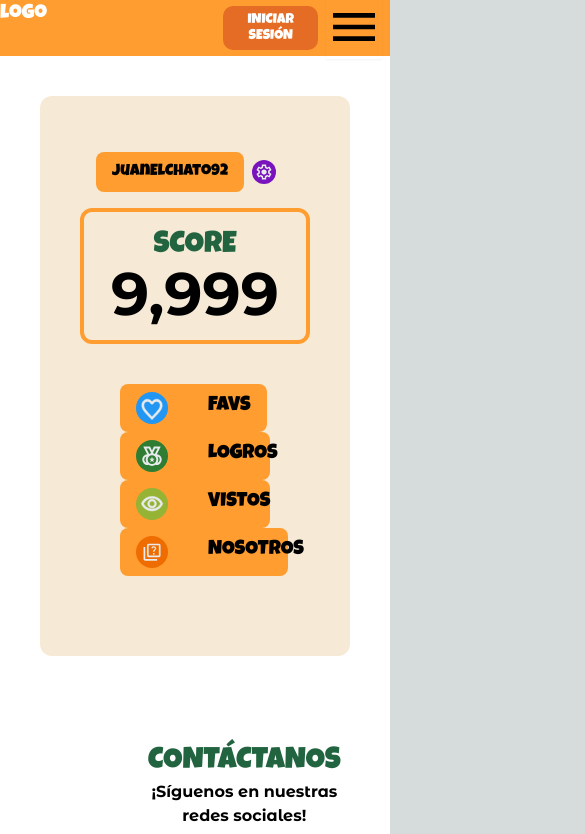
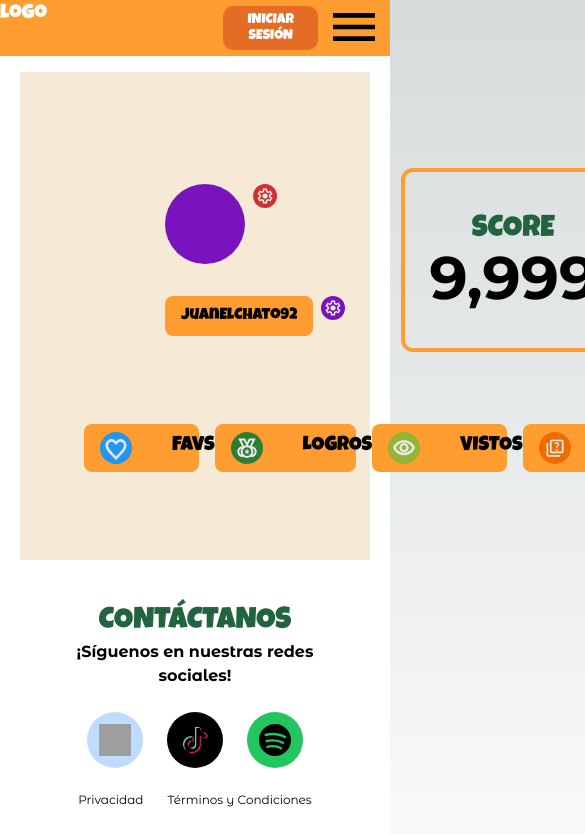
Before and after one commit to Randomlandia/frontend, a Next.js app: page /user in a window 390 px wide. Shown: the top 834 px of the page, 585 px wide, since content can reach past the window. Built offline with nearby package versions, Linux system fonts and the light colour scheme; grey boxes are pictures that could not be loaded; a web font is replaced by a local one.

Commit message:
contacto footer sm responsive fix

```diff
--- a/components/Avatar.jsx
+++ b/components/Avatar.jsx
@@ -1,12 +1,26 @@
 export default function Avatar() {
   return (
-    <div className="inline-flex gap-2 p-4">
-      <div className="bg-lorange rounded-lg py-2 px-4 inline-flex gap-10 align-middle text-center">
-        <p className="font-lucky text-black">JuanElChato92</p>
+    <>
+      <div className="flex flex-col justify-center">
+        {/* RANDY ICON FOR USER DEFAULT ONLY + SETTING ICON */}
+        <div className=" inline-flex gap-2 p-4">
+          <div className="rounded-full bg-lifeL size-20"></div>
+          <img src="/icon_redsetting.svg" alt="setting" className="h-6 w-6 " />
+        </div>
+
+        {/* CARD USER NAME + SETTING ICON */}
+        <div className=" inline-flex gap-2 p-4">
+          <div className="bg-lorange rounded-lg py-2 px-4 inline-flex gap-10 align-middle text-center">
+            <p className="font-lucky text-black">JuanElChato92</p>
+          </div>
+
+          <img
+            src="/icon_purplesetting.svg"
+            alt="setting"
+            className="h-6 w-6 "
+          />
+        </div>
       </div>
-      <div className="content-center">
-        <img src="/icon_purplesetting.svg" alt="setting" className="h-6 w-6 " />
-      </div>
-    </div>
+    </>
   );
 }
--- a/components/ContactoFooter.jsx
+++ b/components/ContactoFooter.jsx
@@ -2,13 +2,9 @@ import Link from "next/link";
 
 export default function ContactoFooter() {
   return (
-    <div className="flex p-8 rounded-2xl gap-20 justify-center ">
-      <div className="flex items-center">
-        <img src="/RANDY_08.svg" alt="Randy" className="h-40 w-40 " />
-      </div>
-      <div className="flex-col justify-center">
+    <div className="grid justify-items-center h-4/5 w-[350px] md:w-4/5 lg:w-1/2  mx-auto p-4">
       {/* TITLE + SUBTITLE */}
-        <div className="flex-col">
+      <div className="grid-flow-col justify-center p-3">
         <h2 className="font-lucky text-dgreen text-3xl text-center">
           CONTÁCTANOS
         </h2>
@@ -17,8 +13,8 @@ export default function ContactoFooter() {
         </p>
       </div>
 
-        {/* ICONOS SOCIALMEDIA */}
-        <div className="flex gap-5 justify-center p-4">
+      {/* ICONOS SOCIAL MEDIA */}
+      <div className="flex grid-flow-col gap-6 justify-center p-3">
         <button className="bg-blue-200 p-3 rounded-full">
           <a href="https://www.facebook.com/">
             <img src="/facebookblue.svg" alt="G" className="h-8 w-8" />
@@ -37,20 +33,24 @@ export default function ContactoFooter() {
       </div>
 
       {/* LINKS A AVISOS  */}
-        <div className="flex justify-center gap-10 p-2">
+      <div className="flex grid-flow-col gap-6 justify-center p-3">
         <a
           href=""
-            className="font-mont text-black text-xs hover:font-semibold hover:text-dorange hover:underline"
+          className="font-mont text-black text-center text-xs hover:font-semibold hover:text-dorange hover:underline"
         >
           Privacidad
         </a>
         <a
           href=""
-            className="font-mont text-black text-xs hover:font-semibold hover:text-dorange hover:underline"
+          className="font-mont text-black text-center text-xs hover:font-semibold hover:text-dorange hover:underline"
         >
           Términos y Condiciones
         </a>
       </div>
+
+      {/* RANDY! */}
+      <div className="p-4">
+        <img src="/RANDY_08.svg" alt="Randy" className="h-32" />
       </div>
     </div>
   );
--- a/pages/user/index.jsx
+++ b/pages/user/index.jsx
@@ -4,46 +4,51 @@ import ContactoFooter from "@/components/ContactoFooter";
 
 export default function User() {
   return (
-    <main className="w-full min-h-screen bg-white overflow-hidden">
+    <main className="w-full min-h-screen bg-white">
       {/* NAVBAR COMPONENT */}
       <Navbar />
       {/* BODY */}
-      <div className="m-10 bg-oldwhite rounded-xl p-10">
-        <div className="justify-center">
+      <div className="p-4">
+        <div className="grid justify-items-center bg-oldwhite h-4/5 w-[350px] md:w-4/5 lg:w-1/2 py-14 md:py-24 px-8 mx-auto ">
+          <div className="inline-flex gap-10 justify-center p-10">
             {/* AVATAR COMPONENT Y NOMBRE USER*/}
             <div className="">
               <Avatar />
             </div>
 
             {/* SCORE */}
-          <div className="border-4 p-4 rounded-xl border-lorange text-center">
+            <div className="border-4 py-2 px-6 rounded-xl border-lorange content-center ">
               {" "}
-            <p className="font-lucky text-dgreen text-3xl">SCORE</p>
-            <p className="font-mont font-semibold text-black text-6xl">9,999</p>
+              <p className="font-lucky text-dgreen text-3xl text-center">
+                SCORE
+              </p>
+              <p className="font-mont font-semibold text-black text-6xl text-center">
+                9,999
+              </p>
             </div>
           </div>
 
           {/* BOTONES HACIA SUBMENUS */}
-        <div className="flex-wrap  gap-3 p-10 justify-center">
-          <div className="bg-lorange rounded-lg py-2 px-4 inline-flex gap-10 align-middle">
+          <div className="p-8 flex gap-4 justify-center">
+            <div className="bg-lorange rounded-lg py-2 px-4 inline-flex gap-10 ">
               <img src="/icon_userheart.svg" alt="" className="h-8 w-8" />
               <span className="font-lucky text-black text-xl text-center">
                 FAVS
               </span>
             </div>
-          <div className="bg-lorange rounded-lg py-2 px-4 inline-flex gap-10 align-middle">
+            <div className="bg-lorange rounded-lg py-2 px-4 inline-flex gap-10 ">
               <img src="/icon_userachieve.svg" alt="" className="h-8 w-8" />
               <span className="font-lucky text-black text-xl text-center">
                 LOGROS
               </span>
             </div>
-          <div className="bg-lorange rounded-lg py-2 px-4 inline-flex gap-10 align-middle">
+            <div className="bg-lorange rounded-lg py-2 px-4 inline-flex gap-10 ">
               <img src="/icon_userview.svg" alt="" className="h-8 w-8" />
               <span className="font-lucky text-black text-xl text-center">
                 VISTOS
               </span>
             </div>
-          <div className="bg-lorange rounded-lg py-2 px-4 inline-flex gap-10 align-middle">
+            <div className="bg-lorange rounded-lg py-2 px-4 inline-flex gap-10 ">
               <img src="/icon_userabt.svg" alt="" className="h-8 w-8" />
               <span className="font-lucky text-black text-xl text-center">
                 NOSOTROS
@@ -51,8 +56,10 @@ export default function User() {
             </div>
           </div>
         </div>
+      </div>
+
       {/* FOOTER CONTACTO */}
-      <div className="p-4">
+      <div className="">
         <ContactoFooter />
       </div>
     </main>
```
Lines whose indentation alone changed are shown as unchanged.
